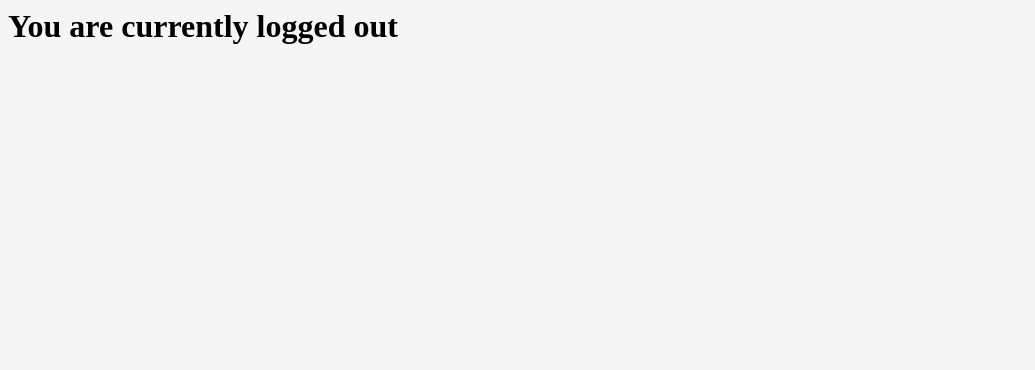
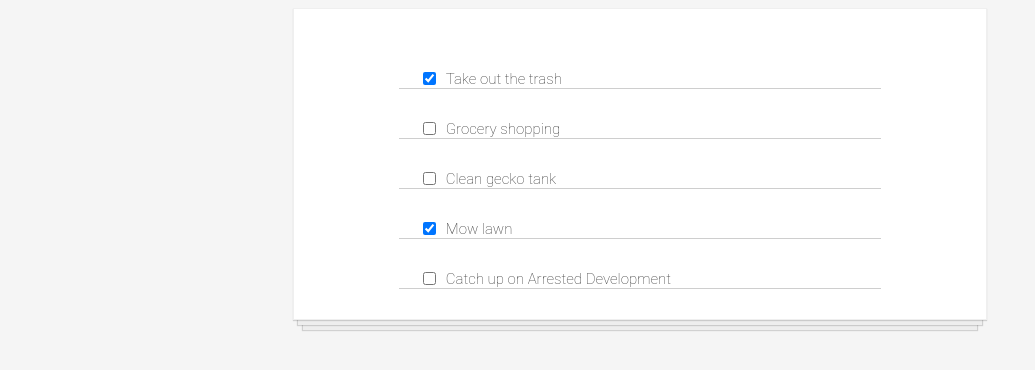
Before and after one commit to mickac/app, a React (Create React App) app: page / in a window 1280 px wide. Shown: the top 370 px of the page, without its empty margins (0-1035 px from the left). Built offline with nearby package versions, Linux system fonts and the light colour scheme.

Commit message:
Todo App Phase 4 - converting function into class and adding states

```diff
--- a/src/App.js
+++ b/src/App.js
@@ -3,8 +3,15 @@ import React from "react"
 import Checkbox from "./components/Checkbox"
 import todosData from "./data/todosData"
 
-function App(){
-    const todosContent = todosData.map(todo =>
+class App extends React.Component{
+    constructor() {
+        super()
+        this.state = {
+            todos: todosData
+        }
+    }
+    render(){
+        const todosContent = this.state.todos.map(todo =>
             <Checkbox
                 key = {todo.id}
                 id = {todo.id}
@@ -19,4 +26,6 @@ function App(){
         )
     }
 
+}
+
 export default App
--- a/src/index.js
+++ b/src/index.js
@@ -3,7 +3,7 @@ import ReactDOM from "react-dom"
 
 //import Promps from "./Promps"
 //import AppClasses from "./AppClasses"
-import AppState from "./AppState"
+//import AppState from "./AppState"
 import App from "./App"
 
-ReactDOM.render(<AppState />, document.getElementById("root"))
+ReactDOM.render(<App />, document.getElementById("root"))
```
Lines whose indentation alone changed are shown as unchanged.
